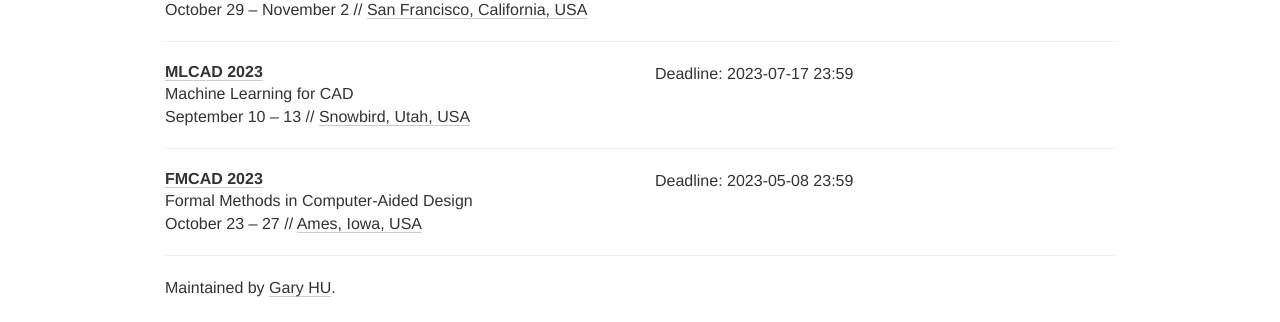
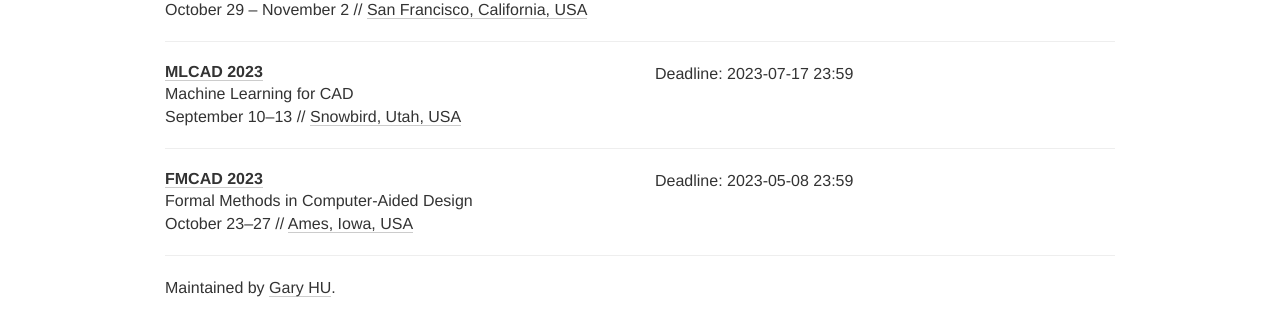
Before and after one commit to Gy-Hu/EDA_FV_conference_deadline, a Jekyll site: the page built from index.html, in a window 1280 px wide. Shown: the part 402-724 px from the top of the page. Built offline with Jekyll 4.4.1, drawn with Linux system fonts in a browser that asks for light colours; nearby versions of some CDN libraries; comment, search, counter and statistics services are not loaded.

Commit message:
fixed bug

```diff
--- a/_data/conferences.yml
+++ b/_data/conferences.yml
@@ -11,7 +11,7 @@
 
 - name: MLCAD
   year: 2023
-  date: "September 10 - 13"
+  date: September 10-13
   description: Machine Learning for CAD
   link: https://mlcad-workshop.org/
   deadline: ["2023-07-17 23:59"]
@@ -20,7 +20,7 @@
 
 - name: FMCAD
   year: 2023
-  date: "October 23 - 27"
+  date: October 23-27
   description: Formal Methods in Computer-Aided Design
   link: https://fmcad.org/FMCAD23/
   deadline: ["2023-05-08 23:59"]
```
